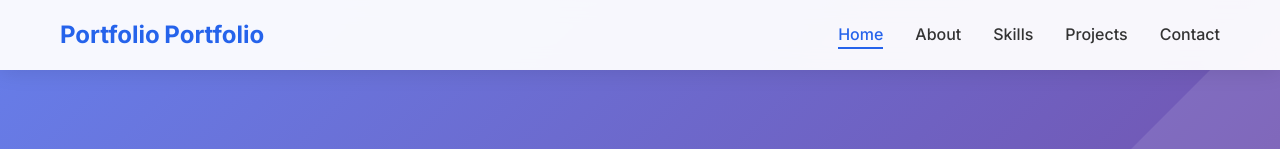
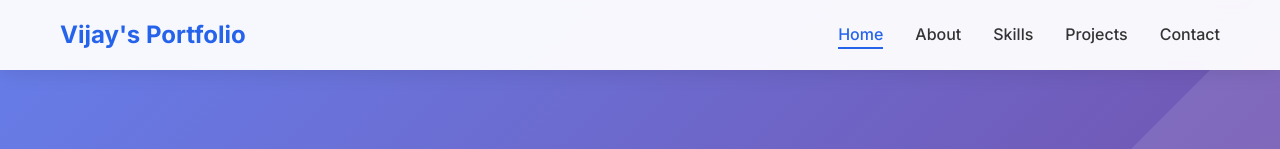
Before and after one commit to VijayKhokhar111/Portfolio, a plain HTML site: page index.html in a window 1280 px wide. Shown: the top 149 px of the page. Drawn offline with Linux system fonts and the light colour scheme.

Commit message:
portfolio logo changed

```diff
--- a/index.html
+++ b/index.html
@@ -13,8 +13,7 @@
     <nav class="navbar">
         <div class="nav-container">
             <div class="nav-logo">
-                <a href="#home">Portfolio</a>
-                <a href="#home">Portfolio</a>
+                <a href="#home">Vijay's Portfolio</a>
             </div>
             <ul class="nav-menu">
                 <li class="nav-item">
```
